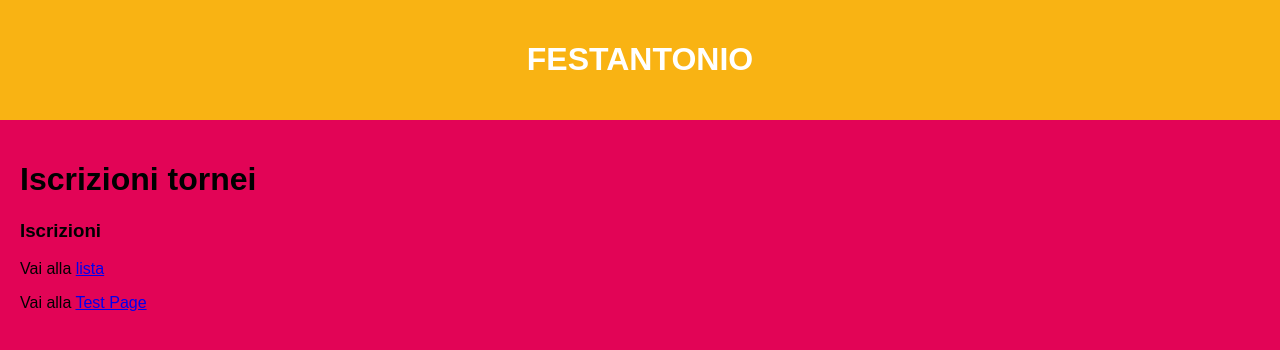
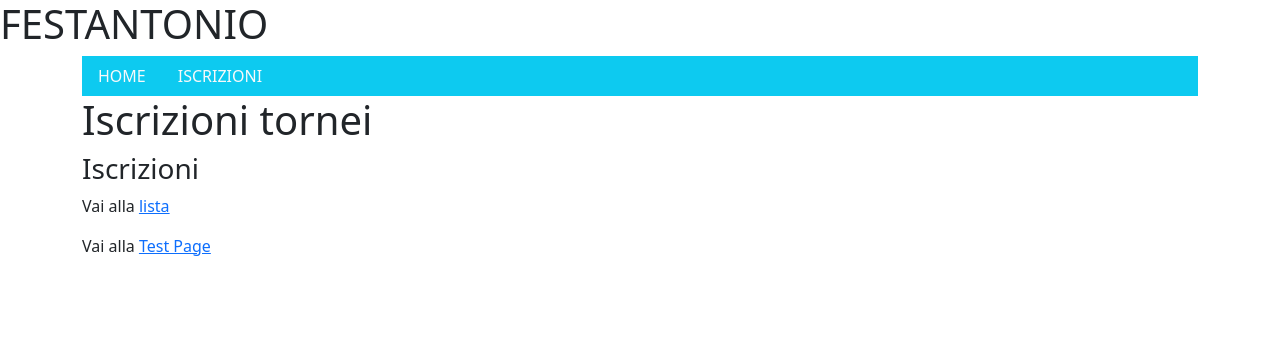
Before and after one commit to Scava7/Portale_Festantonio, a Django app: page / in a window 1280 px wide. Shown: the top 350 px of the page. Run offline with Django 5.2, Linux system fonts and the light colour scheme; some libraries are stand-ins or nearby versions.

Commit message:
Rimozione del file CSS 'myfirst.css' e aggiornamento del template principale per integrare Bootstrap 5. Aggiunta della navigazione nel template e modifica delle impostazioni per includere l'app Bootstrap 5.

```diff
--- a/app_iscrizioni/static/myfirst.css
+++ /dev/null
@@ -1,16 +0,0 @@
-body {
-    background-color: #e20456;
-    margin: 0;
-    font-family: sans-serif;
-}
-
-header {
-    padding: 20px;
-    background-color: #f9b313;
-    color: white;
-    text-align: center;
-}
-
-main {
-    padding: 20px;
-}
--- a/app_iscrizioni/templates/_00_master.html
+++ b/app_iscrizioni/templates/_00_master.html
@@ -3,19 +3,27 @@
 <head>
     <meta charset="utf-8">
     <title>{% block title %}Tornei Festantonio{% endblock %}</title>
-    {% load static %}
-    <link rel="stylesheet" href="{% static 'myfirst.css' %}">
+    {% load bootstrap5 %}
+    {% bootstrap_css %}
+    {% bootstrap_javascript %}
 </head>
 <body>
 
-    <header>
-        <h1>FESTANTONIO</h1>
-    </header>
+<header>
+    <h1>FESTANTONIO</h1>
+</header>
 
-    <main>
-        {% block content %}
-        {% endblock %}
-    </main>
+<div class="container">
+  <ul class="nav bg-info">
+    <li class="nav-item">
+      <a class="nav-link link-light" href="/">HOME</a>
+    </li>
+    <li class="nav-item">
+      <a class="nav-link link-light" href="/app_iscrizioni">ISCRIZIONI</a>
+    </li>
+  </ul>
 
-</body>
+  {% block content %}
+  {% endblock %}
+</div>
 </html>
--- a/portale_festantonio/settings.py
+++ b/portale_festantonio/settings.py
@@ -41,6 +41,7 @@ INSTALLED_APPS = [
     'django.contrib.messages',
     'django.contrib.staticfiles',
     'app_iscrizioni',  # Custom app
+    'bootstrap5',  # Bootstrap 5 integration
 ]
 
 MIDDLEWARE = [
```
Also changed, not shown: app_iscrizioni/templates/_00_master copy.html (added, +22 -0 lines).
